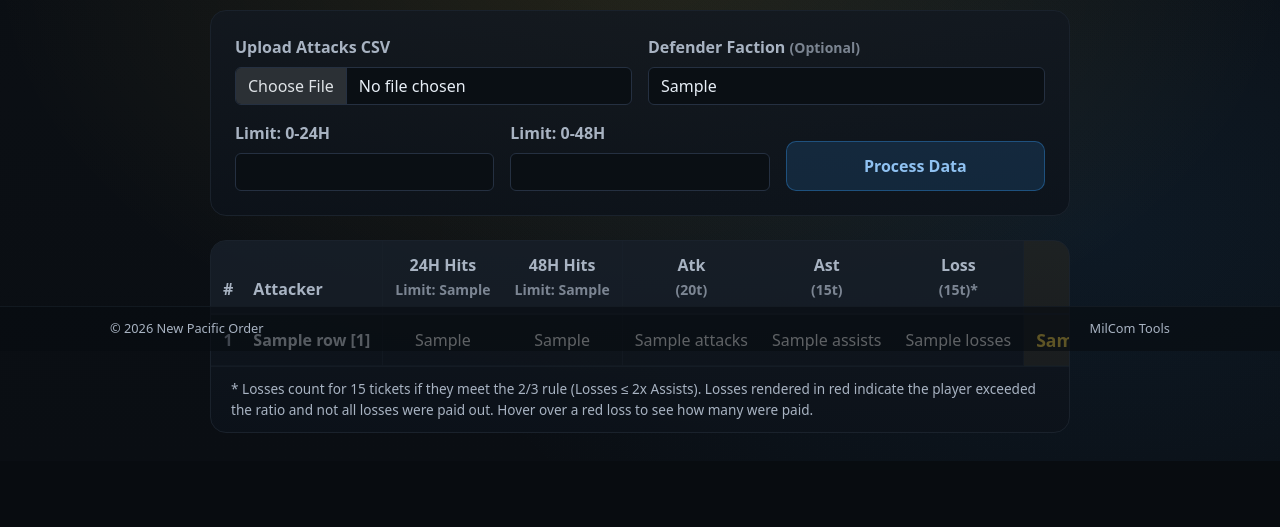
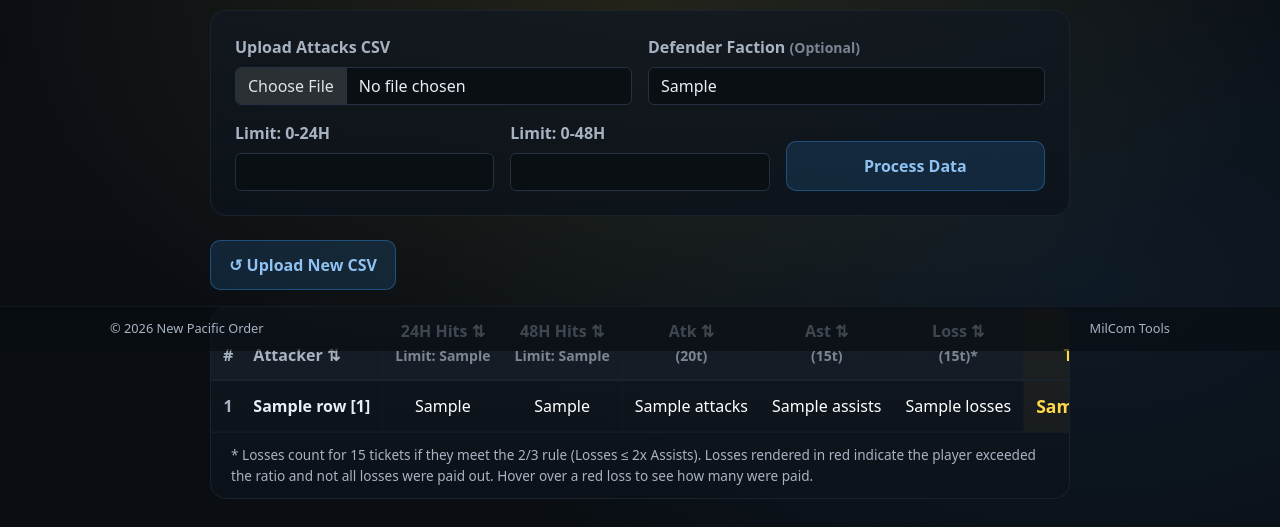
Before and after one commit to nickstrijbos/npo-hit-limit-site, a Django app: template tracker/templates/tracker/index.html in a window 1280 px wide. Shown: the part 449-976 px from the top of the page. Before the commit the page ends 907 px from the top, so only its background shows below. Run offline with Django 5.2, Linux system fonts and the light colour scheme; the template is opened without the code that fills it: most values are stand-ins (such as "Sample title", 1, 10 or a date in 2020).

Commit message:
update index.html filter

```diff
--- a/tracker/templates/tracker/index.html
+++ b/tracker/templates/tracker/index.html
@@ -119,22 +119,25 @@
   </div>
 
   {% if results %}
+  <div class="mb-3">
+    <a href="/" class="btn-npo-primary" style="text-decoration: none;">↺ Upload New CSV</a>
+  </div>
   <div class="card-npo" style="padding: 0; overflow: hidden;">
     <div class="table-responsive">
       <table class="table table-hover text-center" style="white-space: nowrap;">
         <thead>
           <tr>
-            <th class="text-center" style="width: 50px;">#</th>
-            <th class="text-start ps-2">Attacker</th>
-            <th style="border-left: 1px solid rgba(26,34,44,.6);">24H Hits <br><small style="opacity:.7">Limit: {{ limit_24h }}</small></th>
-            <th>48H Hits <br><small style="opacity:.7">Limit: {{ limit_48h }}</small></th>
-            <th style="border-left: 1px solid rgba(26,34,44,.6);">Atk <br><small style="opacity:.7">(20t)</small></th>
-            <th>Ast <br><small style="opacity:.7">(15t)</small></th>
-            <th>Loss <br><small style="opacity:.7">(15t)*</small></th>
-            <th style="border-left: 1px solid rgba(26,34,44,.6); background: rgba(255,217,74,.05); color: var(--npo-accent);">Total<br>Tickets</th>
+            <th class="text-center" style="width: 50px; cursor: default;">#</th>
+            <th class="text-start ps-2" data-sort="name" style="cursor: pointer;">Attacker ⇅</th>
+            <th data-sort="hits_24h" style="border-left: 1px solid rgba(26,34,44,.6); cursor: pointer;">24H Hits ⇅<br><small style="opacity:.7">Limit: {{ limit_24h }}</small></th>
+            <th data-sort="hits_48h" style="cursor: pointer;">48H Hits ⇅<br><small style="opacity:.7">Limit: {{ limit_48h }}</small></th>
+            <th data-sort="attacks" style="border-left: 1px solid rgba(26,34,44,.6); cursor: pointer;">Atk ⇅<br><small style="opacity:.7">(20t)</small></th>
+            <th data-sort="assists" style="cursor: pointer;">Ast ⇅<br><small style="opacity:.7">(15t)</small></th>
+            <th data-sort="losses" style="cursor: pointer;">Loss ⇅<br><small style="opacity:.7">(15t)*</small></th>
+            <th data-sort="tickets" style="border-left: 1px solid rgba(26,34,44,.6); background: rgba(255,217,74,.05); color: var(--npo-accent); cursor: pointer;">Total<br>Tickets ⇅</th>
           </tr>
         </thead>
-        <tbody>
+        <tbody id="results-body">
           {% for row in results %}
           <tr>
             <td class="text-center" style="color: var(--npo-sub); font-weight: 600;">
@@ -182,5 +185,57 @@
   </div>
 </footer>
 
+<script>
+document.addEventListener('DOMContentLoaded', function() {
+  const tbody = document.getElementById('results-body');
+  if (!tbody) return;
+
+  const rows = Array.from(tbody.querySelectorAll('tr'));
+  let sortCol = 'tickets';
+  let sortAsc = false;
+
+  function getCellValue(row, col) {
+    const cells = row.querySelectorAll('td');
+    switch(col) {
+      case 'name': return cells[1].textContent.toLowerCase();
+      case 'hits_24h': return parseInt(cells[2].textContent) || 0;
+      case 'hits_48h': return parseInt(cells[3].textContent) || 0;
+      case 'attacks': return parseInt(cells[4].textContent) || 0;
+      case 'assists': return parseInt(cells[5].textContent) || 0;
+      case 'losses': return parseInt(cells[6].textContent) || 0;
+      case 'tickets': return parseInt(cells[7].textContent) || 0;
+      default: return 0;
+    }
+  }
+
+  function sortTable(col) {
+    if (sortCol === col) {
+      sortAsc = !sortAsc;
+    } else {
+      sortCol = col;
+      sortAsc = false;
+    }
+
+    rows.sort((a, b) => {
+      const aVal = getCellValue(a, sortCol);
+      const bVal = getCellValue(b, sortCol);
+      if (typeof aVal === 'string') {
+        return sortAsc ? aVal.localeCompare(bVal) : bVal.localeCompare(aVal);
+      }
+      return sortAsc ? aVal - bVal : bVal - aVal;
+    });
+
+    rows.forEach((row, i) => {
+      row.querySelector('td').textContent = i + 1;
+      tbody.appendChild(row);
+    });
+  }
+
+  document.querySelectorAll('th[data-sort]').forEach(th => {
+    th.addEventListener('click', () => sortTable(th.dataset.sort));
+  });
+});
+</script>
+
 </body>
 </html>
```
